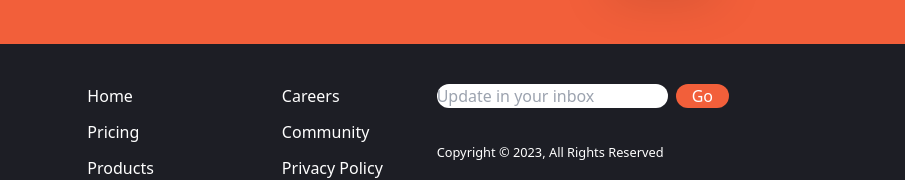
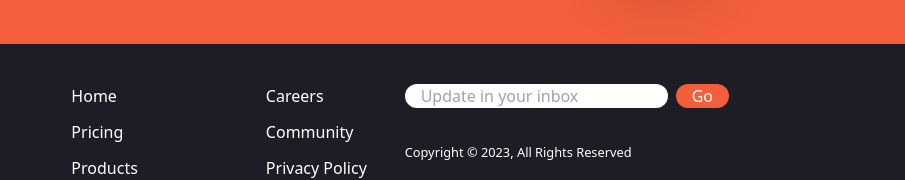
Before and after one commit to Yusufabdulmuiz/Manage-landing, a website: page public/index.html in a window 1280 px wide. Shown: the part 1832-2012 px from the top of the page, 375-1280 px from the left. Drawn offline with nearby package versions, Linux system fonts and the light colour scheme.

Commit message:
Update index.html

```diff
--- a/public/index.html
+++ b/public/index.html
@@ -341,7 +341,7 @@ product teams.
             <form action="">
                 <div class="flex space-x-2">
                     <input type="email" placeholder="Update in your inbox"
-                        class="px-3 py-1 rounded-full focus:outline-none text-xs">
+                        class="px-4 py-1 rounded-full focus:outline-none text-xs">
                     <button
                         class=" bg-brightRed rounded-full  px-4 text-white hover:bg-white hover:text-white focus-within:outline-none">
                         Go
```
